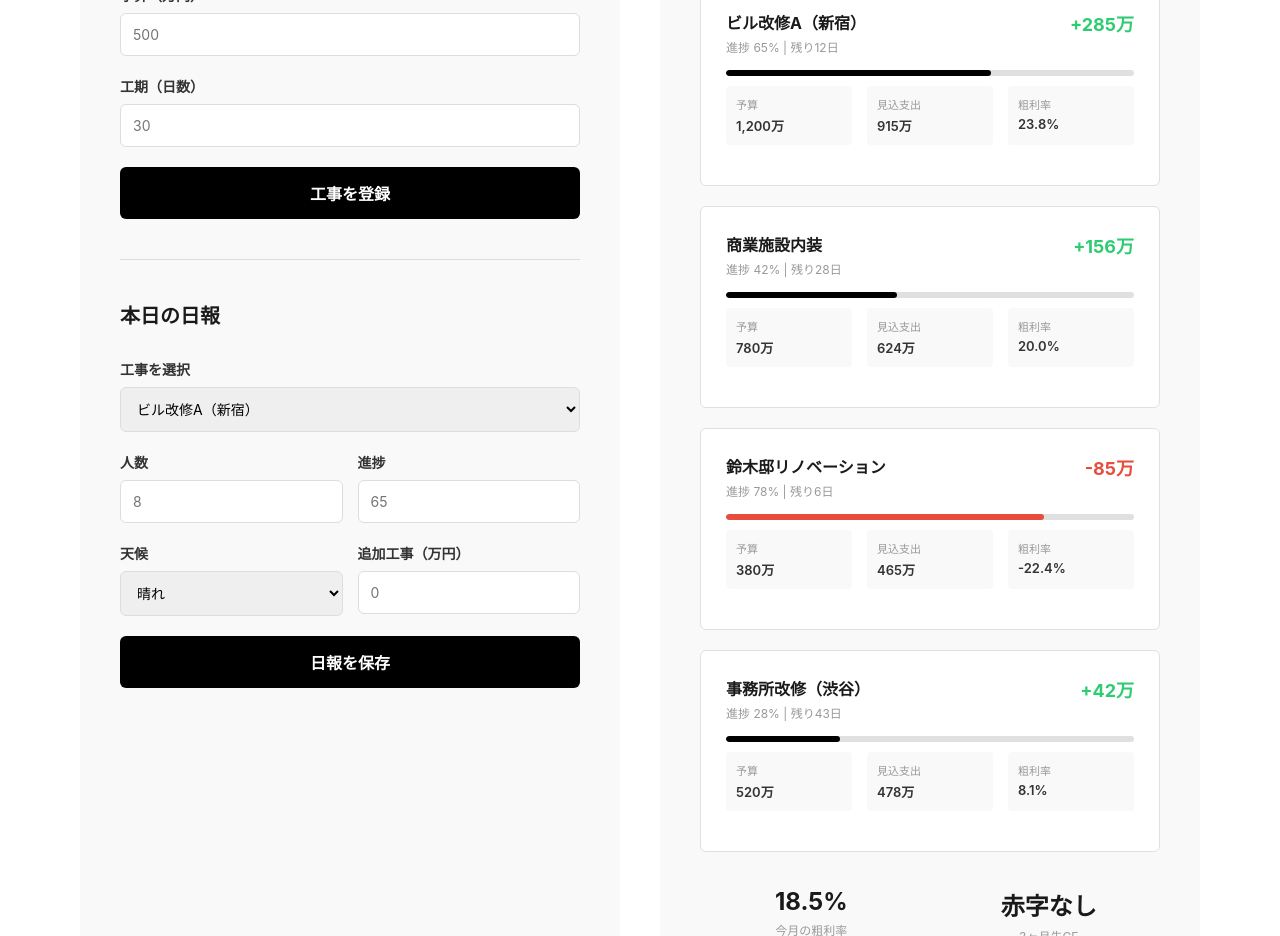
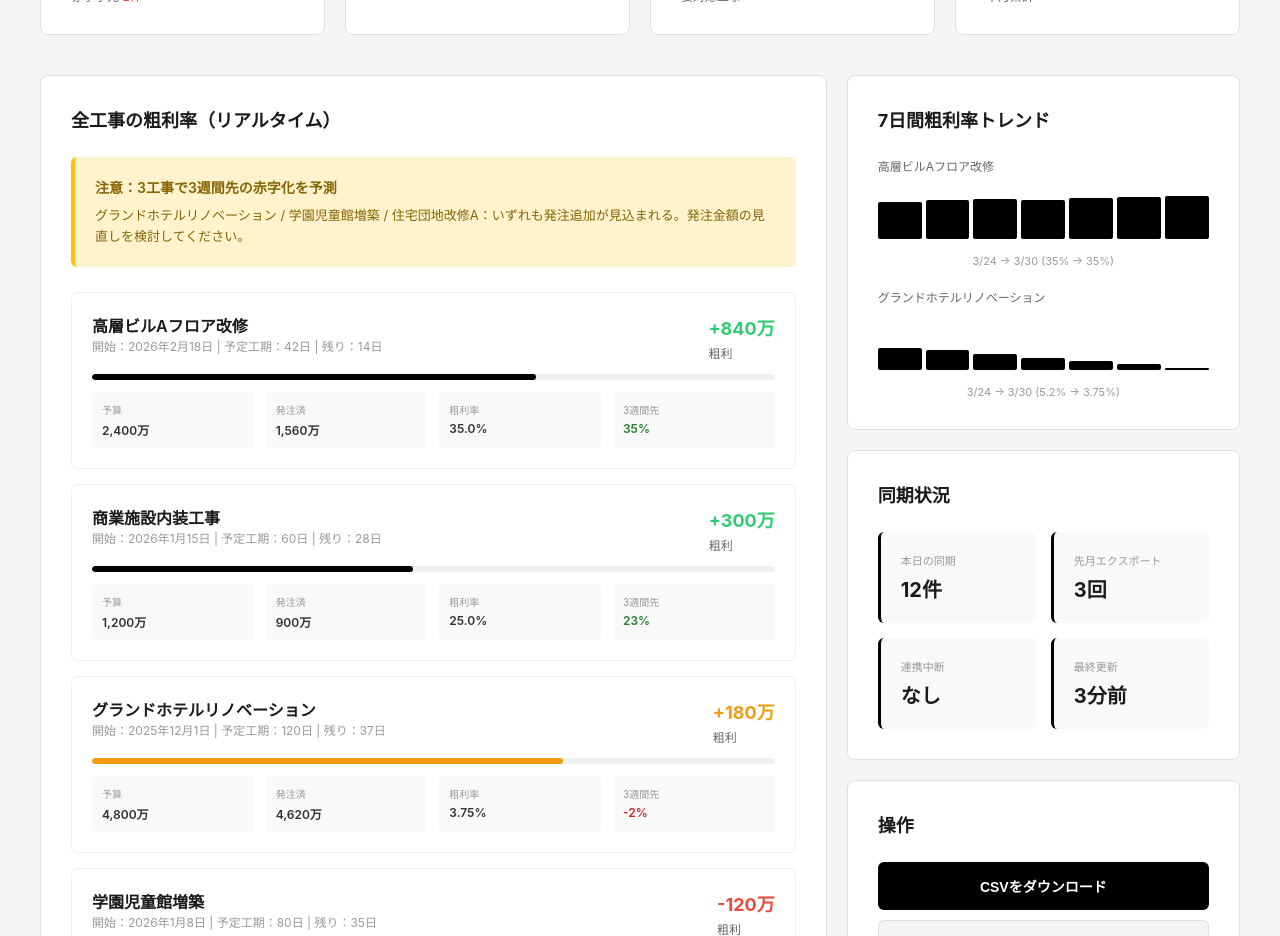
Before and after one commit to kokotaisei1212-dotcom/greenops, a plain HTML site: page service_starter.html in a window 1280 px wide. Shown: the part 310-1246 px from the top of the page. Drawn offline with Linux system fonts and the light colour scheme.

Commit message:
feat: 6-project dashboard with 3-week forecast and trend charts

```diff
--- a/service_starter.html
+++ b/service_starter.html
@@ -3,60 +3,53 @@
 <head>
 <meta charset="UTF-8">
 <meta name="viewport" content="width=device-width, initial-scale=1.0">
-<title>GreenOps - 赤字工事を3週間前に止める</title>
+<title>GreenOps - 粗利管理ダッシュボード</title>
 <style>
-*{margin:0;padding:0;box-sizing:border-box}body{font-family:-apple-system,BlinkMacSystemFont,'Segoe UI',sans-serif;background:#fff;color:#1a1a1a}
-.header{display:flex;justify-content:space-between;align-items:center;padding:20px 40px;border-bottom:1px solid #f0f0f0}.logo{font-size:20px;font-weight:700}.user{font-size:14px;color:#666}
-.container{max-width:1200px;margin:0 auto;padding:40px}
-.grid{display:grid;grid-template-columns:1fr 1fr;gap:40px}
-.section{padding:40px;background:#f9f9f9;border-radius:8px}
-.section-title{font-size:20px;font-weight:700;margin-bottom:30px}
-.form-group{margin-bottom:20px}.label{display:block;font-size:14px;font-weight:600;margin-bottom:8px;color:#333}.input,.select{width:100%;padding:12px;border:1px solid #ddd;border-radius:6px;font-size:14px;font-family:inherit}.input:focus,.select:focus{outline:none;border-color:#000;box-shadow:0 0 0 3px rgba(0,0,0,0.05)}
-.btn{width:100%;padding:14px;background:#000;color:#fff;border:none;border-radius:6px;font-size:16px;font-weight:600;cursor:pointer;transition:background 0.2s}.btn:hover{background:#333}
-.input-group{display:grid;grid-template-columns:1fr 1fr;gap:15px}
-.projects{display:grid;gap:20px}
-.project{padding:25px;background:#fff;border:1px solid #e0e0e0;border-radius:6px}
-.project-header{display:flex;justify-content:space-between;align-items:flex-start;margin-bottom:15px}
-.project-name{font-size:16px;font-weight:700}.project-margin{font-size:18px;font-weight:700}
-.margin-green{color:#2ecc71}.margin-red{color:#e74c3c}
-.project-details{display:grid;grid-template-columns:repeat(3,1fr);gap:15px;font-size:13px;color:#666;margin-bottom:15px}
-.detail{padding:10px;background:#f9f9f9;border-radius:4px}.detail-label{color:#999;font-size:11px;margin-bottom:4px}.detail-value{font-weight:600;color:#333}
-.progress{height:6px;background:#e0e0e0;border-radius:3px;overflow:hidden;margin-bottom:10px}.progress-bar{height:100%;background:#000;border-radius:3px}
-.alert{padding:15px;background:#fff3cd;border-left:3px solid #ffc107;border-radius:4px;margin-bottom:20px;font-size:14px;color:#856404}
-.stats{display:grid;grid-template-columns:repeat(2,1fr);gap:15px;margin-top:20px}.stat{padding:15px;background:#f9f9f9;border-radius:4px;text-align:center}.stat-value{font-size:24px;font-weight:700;margin-bottom:5px}.stat-label{font-size:12px;color:#999}
-.action-btn{padding:12px 20px;background:#f5f5f5;border:1px solid #ddd;border-radius:6px;cursor:pointer;font-size:14px;font-weight:600;margin-right:10px;margin-top:10px}.action-btn:hover{background:#efefef}
-@media(max-width:1024px){.grid{grid-template-columns:1fr}.container{padding:20px}.header{padding:20px}.input-group{grid-template-columns:1fr}.project-details{grid-template-columns:1fr}}
+*{margin:0;padding:0;box-sizing:border-box}body{font-family:-apple-system,BlinkMacSystemFont,'Segoe UI',Roboto,sans-serif;background:#f5f5f5;color:#1a1a1a}
+.header{background:#fff;border-bottom:1px solid #e0e0e0;padding:20px 40px;display:flex;justify-content:space-between;align-items:center}.logo{font-size:20px;font-weight:700}.user-info{font-size:14px;color:#666}
+.container{max-width:1400px;margin:0 auto;padding:40px}.page-title{font-size:28px;font-weight:700;margin-bottom:40px}
+.kpi-grid{display:grid;grid-template-columns:repeat(4,1fr);gap:20px;margin-bottom:40px}.kpi-card{background:#fff;padding:30px;border-radius:8px;border:1px solid #e0e0e0}.kpi-label{font-size:12px;color:#999;text-transform:uppercase;letter-spacing:0.5px;margin-bottom:10px;font-weight:600}.kpi-value{font-size:32px;font-weight:700;margin-bottom:8px}.kpi-change{font-size:12px;color:#666}
+.positive{color:#2ecc71}.negative{color:#e74c3c}.warning{color:#f39c12}
+.main-grid{display:grid;grid-template-columns:2fr 1fr;gap:20px;margin-bottom:40px}.card{background:#fff;border-radius:8px;border:1px solid #e0e0e0;padding:30px}.card-title{font-size:18px;font-weight:700;margin-bottom:25px}
+.project-list{list-style:none}.project-item{padding:20px;border:1px solid #f0f0f0;border-radius:6px;margin-bottom:15px}.project-header{display:flex;justify-content:space-between;align-items:center;margin-bottom:12px}.project-name{font-weight:600;font-size:16px}.project-meta{font-size:12px;color:#999;margin-bottom:8px}.margin-value{font-size:18px;font-weight:700}
+.progress-bar{background:#f0f0f0;height:6px;border-radius:3px;overflow:hidden;margin-bottom:12px}.progress-fill{height:100%;background:#000;border-radius:3px}
+.project-details{display:grid;grid-template-columns:repeat(4,1fr);gap:12px;font-size:12px}.detail-item{background:#f9f9f9;padding:10px;border-radius:4px}.detail-label{color:#999;font-size:10px;margin-bottom:4px}.detail-value{font-weight:600;color:#333}
+.status-safe{color:#2e7d32}.status-warning{color:#e65100}.status-danger{color:#c62828}
+.alert{background:#fff3cd;border-left:4px solid #ffc107;padding:20px;border-radius:6px;margin-bottom:25px}.alert-title{font-weight:600;color:#856404;margin-bottom:8px;font-size:14px}.alert-message{font-size:13px;color:#856404;line-height:1.6}
+.stats-grid{display:grid;grid-template-columns:1fr 1fr;gap:15px}.stat-item{background:#f9f9f9;padding:20px;border-radius:6px;border-left:3px solid #000}.stat-label{font-size:11px;color:#999;margin-bottom:6px}.stat-value{font-size:20px;font-weight:700}
+.action-buttons{display:flex;flex-direction:column;gap:10px;margin-top:25px}.btn{background:#f5f5f5;border:1px solid #e0e0e0;padding:14px 16px;border-radius:6px;cursor:pointer;font-size:14px;font-weight:600;transition:all 0.2s}.btn:hover{background:#efefef}.btn-primary{background:#000;color:#fff;border:none}.btn-primary:hover{background:#333}
+.trend-chart{display:flex;align-items:flex-end;gap:4px;height:50px;margin:15px 0}.trend-bar{flex:1;background:#000;border-radius:2px}
+@media(max-width:1200px){.kpi-grid{grid-template-columns:repeat(2,1fr)}.main-grid{grid-template-columns:1fr}.project-details{grid-template-columns:repeat(2,1fr)}}
+@media(max-width:768px){.container{padding:20px}.header{padding:20px}.kpi-grid{grid-template-columns:1fr}}
 </style>
 </head>
 <body>
-<div class="header"><div class="logo">GreenOps</div><div class="user">月額 9,800円</div></div>
+<div class="header"><div class="logo">GreenOps</div><div class="user-info">建築太郎様 | プランA（9,800円/月）</div></div>
 <div class="container">
-<div class="grid">
-<div class="section">
-<div class="section-title">新規工事を登録</div>
-<div class="form-group"><label class="label">工事名</label><input type="text" class="input" placeholder="例: 田中邸リノベーション"></div>
-<div class="form-group"><label class="label">予算（万円）</label><input type="number" class="input" placeholder="500"></div>
-<div class="form-group"><label class="label">工期（日数）</label><input type="number" class="input" placeholder="30"></div>
-<button class="btn" onclick="alert('\u5de5\u4e8b\u3092\u767b\u9332\u3057\u307e\u3057\u305f')">工事を登録</button>
-<div style="margin-top:40px;padding-top:40px;border-top:1px solid #ddd">
-<div class="section-title">本日の日報</div>
-<div class="form-group"><label class="label">工事を選択</label><select class="select"><option>ビル改修A（新宿）</option><option>商業施設内装</option><option>鈴木邸リノベーション</option><option>事務所改修（渋谷）</option></select></div>
-<div class="input-group"><div class="form-group"><label class="label">人数</label><input type="number" class="input" placeholder="8"></div><div class="form-group"><label class="label">進捗</label><input type="number" class="input" placeholder="65"></div></div>
-<div class="input-group"><div class="form-group"><label class="label">天候</label><select class="select"><option>晴れ</option><option>曇り</option><option>雨</option></select></div><div class="form-group"><label class="label">追加工事（万円）</label><input type="number" class="input" placeholder="0"></div></div>
-<button class="btn" onclick="alert('\u65e5\u5831\u3092\u4fdd\u5b58\u3057\u307e\u3057\u305f\u3002\u7c97\u5229\u304c\u66f4\u65b0\u3055\u308c\u307e\u3059\u3002')">日報を保存</button>
+<div class="page-title">粗利管理ダッシュボード</div>
+<div class="kpi-grid">
+<div class="kpi-card"><div class="kpi-label">進行中の工事</div><div class="kpi-value">12件</div><div class="kpi-change">赤字予兆 <span class="negative">2件</span></div></div>
+<div class="kpi-card"><div class="kpi-label">平均粗利率</div><div class="kpi-value">22.4%</div><div class="kpi-change"><span class="positive">+3.2%</span> vs 先月</div></div>
+<div class="kpi-card"><div class="kpi-label">3週間先リスク</div><div class="kpi-value">3件</div><div class="kpi-change">要対応工事</div></div>
+<div class="kpi-card"><div class="kpi-label">総発注予定</div><div class="kpi-value">9,240万</div><div class="kpi-change">本月累計</div></div>
 </div>
+<div class="main-grid">
+<div class="card">
+<div class="card-title">全工事の粗利率（リアルタイム）</div>
+<div class="alert"><div class="alert-title">注意：3工事で3週間先の赤字化を予測</div><div class="alert-message">グランドホテルリノベーション / 学園児童館増築 / 住宅団地改修A：いずれも発注追加が見込まれる。発注金額の見直しを検討してください。</div></div>
+<ul class="project-list">
+<li class="project-item"><div class="project-header"><div><div class="project-name">高層ビルAフロア改修</div><div class="project-meta">開始：2026年2月18日 | 予定工期：42日 | 残り：14日</div></div><div><div class="margin-value positive">+840万</div><div style="font-size:12px;color:#666;margin-top:4px">粗利</div></div></div><div class="progress-bar"><div class="progress-fill" style="width:65%"></div></div><div class="project-details"><div class="detail-item"><div class="detail-label">予算</div><div class="detail-value">2,400万</div></div><div class="detail-item"><div class="detail-label">発注済</div><div class="detail-value">1,560万</div></div><div class="detail-item"><div class="detail-label">粗利率</div><div class="detail-value">35.0%</div></div><div class="detail-item"><div class="detail-label">3週間先</div><div class="detail-value status-safe">35%</div></div></div></li>
+<li class="project-item"><div class="project-header"><div><div class="project-name">商業施設内装工事</div><div class="project-meta">開始：2026年1月15日 | 予定工期：60日 | 残り：28日</div></div><div><div class="margin-value positive">+300万</div><div style="font-size:12px;color:#666;margin-top:4px">粗利</div></div></div><div class="progress-bar"><div class="progress-fill" style="width:47%"></div></div><div class="project-details"><div class="detail-item"><div class="detail-label">予算</div><div class="detail-value">1,200万</div></div><div class="detail-item"><div class="detail-label">発注済</div><div class="detail-value">900万</div></div><div class="detail-item"><div class="detail-label">粗利率</div><div class="detail-value">25.0%</div></div><div class="detail-item"><div class="detail-label">3週間先</div><div class="detail-value status-safe">23%</div></div></div></li>
+<li class="project-item"><div class="project-header"><div><div class="project-name">グランドホテルリノベーション</div><div class="project-meta">開始：2025年12月1日 | 予定工期：120日 | 残り：37日</div></div><div><div class="margin-value warning">+180万</div><div style="font-size:12px;color:#666;margin-top:4px">粗利</div></div></div><div class="progress-bar"><div class="progress-fill" style="width:69%;background:#f39c12"></div></div><div class="project-details"><div class="detail-item"><div class="detail-label">予算</div><div class="detail-value">4,800万</div></div><div class="detail-item"><div class="detail-label">発注済</div><div class="detail-value">4,620万</div></div><div class="detail-item"><div class="detail-label">粗利率</div><div class="detail-value">3.75%</div></div><div class="detail-item"><div class="detail-label">3週間先</div><div class="detail-value status-danger">-2%</div></div></div></li>
+<li class="project-item"><div class="project-header"><div><div class="project-name">学園児童館増築</div><div class="project-meta">開始：2026年1月8日 | 予定工期：80日 | 残り：35日</div></div><div><div class="margin-value negative">-120万</div><div style="font-size:12px;color:#666;margin-top:4px">粗利</div></div></div><div class="progress-bar"><div class="progress-fill" style="width:56%;background:#e74c3c"></div></div><div class="project-details"><div class="detail-item"><div class="detail-label">予算</div><div class="detail-value">2,000万</div></div><div class="detail-item"><div class="detail-label">発注済</div><div class="detail-value">2,120万</div></div><div class="detail-item"><div class="detail-label">粗利率</div><div class="detail-value">-6.0%</div></div><div class="detail-item"><div class="detail-label">3週間先</div><div class="detail-value status-danger">-8%</div></div></div></li>
+<li class="project-item"><div class="project-header"><div><div class="project-name">住宅団地改修A</div><div class="project-meta">開始：2026年2月3日 | 予定工期：38日 | 残り：21日</div></div><div><div class="margin-value positive">+270万</div><div style="font-size:12px;color:#666;margin-top:4px">粗利</div></div></div><div class="progress-bar"><div class="progress-fill" style="width:44%"></div></div><div class="project-details"><div class="detail-item"><div class="detail-label">予算</div><div class="detail-value">900万</div></div><div class="detail-item"><div class="detail-label">発注済</div><div class="detail-value">630万</div></div><div class="detail-item"><div class="detail-label">粗利率</div><div class="detail-value">30.0%</div></div><div class="detail-item"><div class="detail-label">3週間先</div><div class="detail-value status-warning">18%</div></div></div></li>
+<li class="project-item"><div class="project-header"><div><div class="project-name">駅前複合施設外構</div><div class="project-meta">開始：2026年1月22日 | 予定工期：55日 | 残り：20日</div></div><div><div class="margin-value positive">+420万</div><div style="font-size:12px;color:#666;margin-top:4px">粗利</div></div></div><div class="progress-bar"><div class="progress-fill" style="width:64%"></div></div><div class="project-details"><div class="detail-item"><div class="detail-label">予算</div><div class="detail-value">1,680万</div></div><div class="detail-item"><div class="detail-label">発注済</div><div class="detail-value">1,260万</div></div><div class="detail-item"><div class="detail-label">粗利率</div><div class="detail-value">25.0%</div></div><div class="detail-item"><div class="detail-label">3週間先</div><div class="detail-value status-safe">24%</div></div></div></li>
+</ul>
 </div>
-<div class="section">
-<div class="section-title">進行中の工事</div>
-<div class="alert">要確認: 鈴木邸が予算超過85万円。現場と本社で打ち合わせが必要。</div>
-<div class="projects">
-<div class="project"><div class="project-header"><div><div class="project-name">ビル改修A（新宿）</div><div style="font-size:12px;color:#999;margin-top:4px">進捗 65% | 残り12日</div></div><div class="project-margin margin-green">+285万</div></div><div class="progress"><div class="progress-bar" style="width:65%"></div></div><div class="project-details"><div class="detail"><div class="detail-label">予算</div><div class="detail-value">1,200万</div></div><div class="detail"><div class="detail-label">見込支出</div><div class="detail-value">915万</div></div><div class="detail"><div class="detail-label">粗利率</div><div class="detail-value">23.8%</div></div></div></div>
-<div class="project"><div class="project-header"><div><div class="project-name">商業施設内装</div><div style="font-size:12px;color:#999;margin-top:4px">進捗 42% | 残り28日</div></div><div class="project-margin margin-green">+156万</div></div><div class="progress"><div class="progress-bar" style="width:42%"></div></div><div class="project-details"><div class="detail"><div class="detail-label">予算</div><div class="detail-value">780万</div></div><div class="detail"><div class="detail-label">見込支出</div><div class="detail-value">624万</div></div><div class="detail"><div class="detail-label">粗利率</div><div class="detail-value">20.0%</div></div></div></div>
-<div class="project"><div class="project-header"><div><div class="project-name">鈴木邸リノベーション</div><div style="font-size:12px;color:#999;margin-top:4px">進捗 78% | 残り6日</div></div><div class="project-margin margin-red">-85万</div></div><div class="progress"><div class="progress-bar" style="width:78%;background:#e74c3c"></div></div><div class="project-details"><div class="detail"><div class="detail-label">予算</div><div class="detail-value">380万</div></div><div class="detail"><div class="detail-label">見込支出</div><div class="detail-value">465万</div></div><div class="detail"><div class="detail-label">粗利率</div><div class="detail-value">-22.4%</div></div></div></div>
-<div class="project"><div class="project-header"><div><div class="project-name">事務所改修（渋谷）</div><div style="font-size:12px;color:#999;margin-top:4px">進捗 28% | 残り43日</div></div><div class="project-margin margin-green">+42万</div></div><div class="progress"><div class="progress-bar" style="width:28%"></div></div><div class="project-details"><div class="detail"><div class="detail-label">予算</div><div class="detail-value">520万</div></div><div class="detail"><div class="detail-label">見込支出</div><div class="detail-value">478万</div></div><div class="detail"><div class="detail-label">粗利率</div><div class="detail-value">8.1%</div></div></div></div>
-</div>
-<div class="stats"><div class="stat"><div class="stat-value">18.5%</div><div class="stat-label">今月の粗利率</div></div><div class="stat"><div class="stat-value">赤字なし</div><div class="stat-label">3ヶ月先CF</div></div></div>
-<div style="margin-top:20px"><button class="action-btn" onclick="alert('CSV\u3092\u30c0\u30a6\u30f3\u30ed\u30fc\u30c9\u4e2d...')">CSVダウンロード</button></div>
+<div>
+<div class="card" style="margin-bottom:20px"><div class="card-title">7日間粗利率トレンド</div><div style="font-size:12px;color:#666;margin-bottom:15px">高層ビルAフロア改修</div><div class="trend-chart"><div class="trend-bar" style="height:75%"></div><div class="trend-bar" style="height:78%"></div><div class="trend-bar" style="height:81%"></div><div class="trend-bar" style="height:79%"></div><div class="trend-bar" style="height:82%"></div><div class="trend-bar" style="height:84%"></div><div class="trend-bar" style="height:87%"></div></div><div style="font-size:11px;color:#999;text-align:center;margin-bottom:20px">3/24 → 3/30 (35% → 35%)</div><div style="font-size:12px;color:#666;margin-bottom:15px">グランドホテルリノベーション</div><div class="trend-chart"><div class="trend-bar" style="height:45%"></div><div class="trend-bar" style="height:40%"></div><div class="trend-bar" style="height:32%"></div><div class="trend-bar" style="height:25%"></div><div class="trend-bar" style="height:18%"></div><div class="trend-bar" style="height:12%"></div><div class="trend-bar" style="height:4%"></div></div><div style="font-size:11px;color:#999;text-align:center">3/24 → 3/30 (5.2% → 3.75%)</div></div>
+<div class="card" style="margin-bottom:20px"><div class="card-title">同期状況</div><div class="stats-grid"><div class="stat-item"><div class="stat-label">本日の同期</div><div class="stat-value">12件</div></div><div class="stat-item"><div class="stat-label">先月エクスポート</div><div class="stat-value">3回</div></div><div class="stat-item"><div class="stat-label">連携中断</div><div class="stat-value">なし</div></div><div class="stat-item"><div class="stat-label">最終更新</div><div class="stat-value">3分前</div></div></div></div>
+<div class="card"><div class="card-title">操作</div><div class="action-buttons"><button class="btn btn-primary" onclick="alert('CSV\u3092\u30c0\u30a6\u30f3\u30ed\u30fc\u30c9')">CSVをダウンロード</button><button class="btn" onclick="alert('\u5de5\u4e8b\u8ffd\u52a0')">工事を追加</button><button class="btn" onclick="alert('3\u9031\u9593\u5148\u4e88\u6e2c')">3週間先予測を詳しく</button><button class="btn" onclick="alert('AI\u5206\u6790\u306e\u6839\u62e0')">AI分析の根拠</button></div></div>
 </div>
 </div>
 </div>
```
